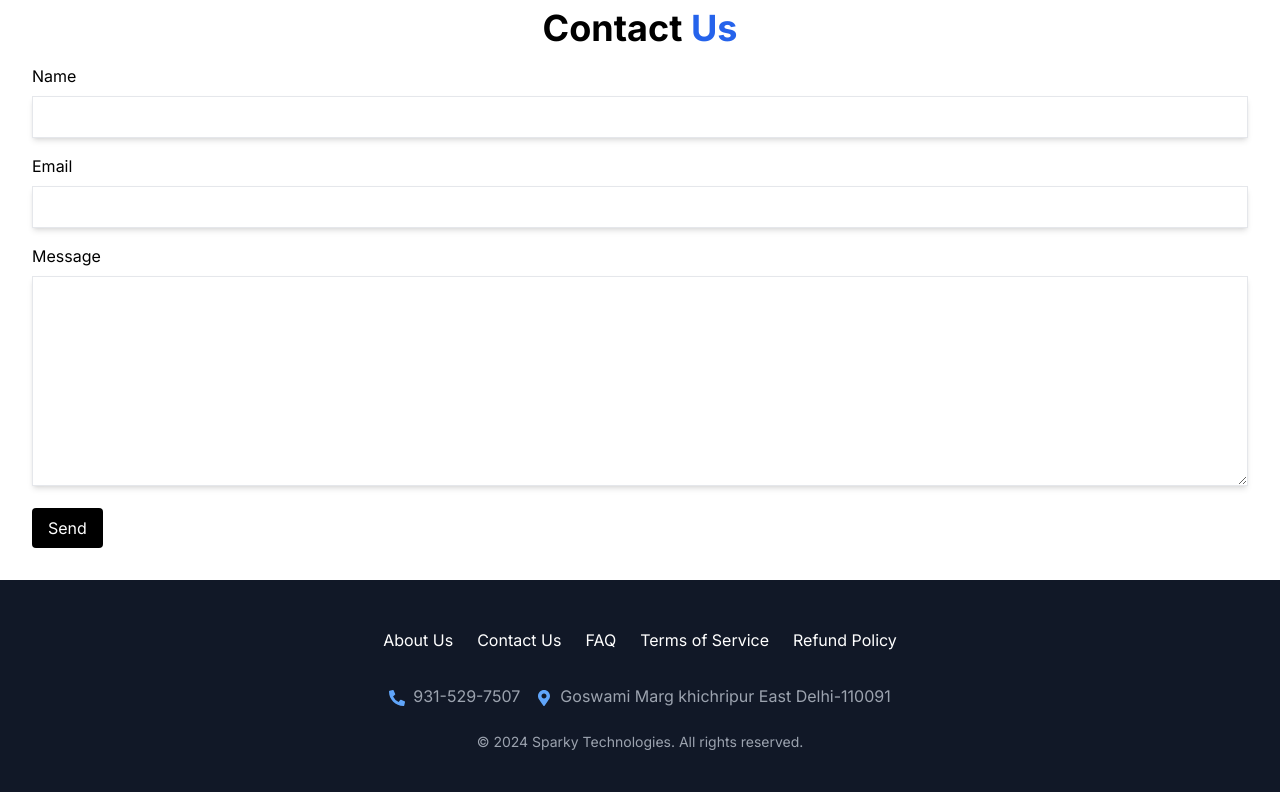
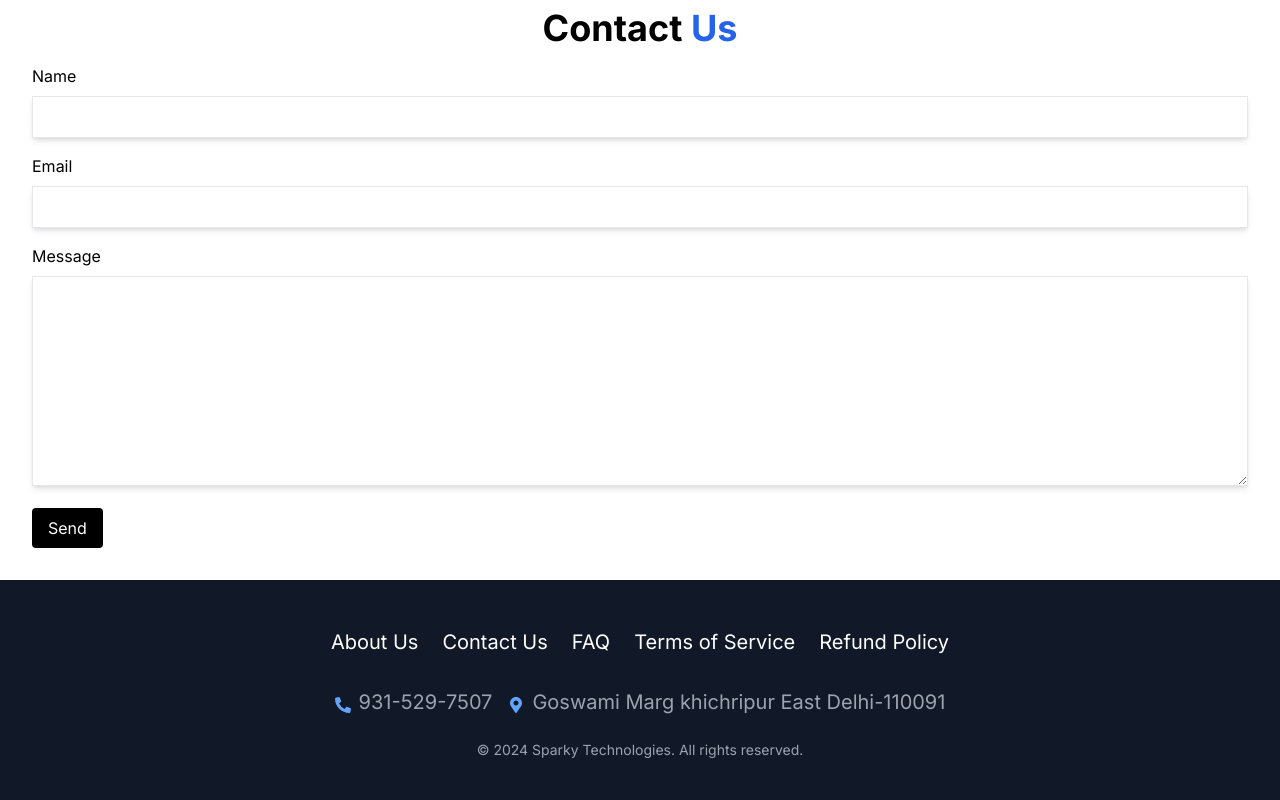
Before and after one commit to kumarrohitdev/Sparkyedu, a Next.js app: page / in a window 1280 px wide. Shown: the part 2221-3021 px from the top of the page. Built offline with nearby package versions, Linux system fonts and the light colour scheme; no server answers.

Commit message:
changed footer

```diff
--- a/app/Components/Footer.jsx
+++ b/app/Components/Footer.jsx
@@ -8,21 +8,21 @@ export default function Footer() {
     return (
         <footer className="flex flex-col justify-center items-center bg-gray-900 text-white py-10">
             <div className="flex flex-wrap justify-center items-center mb-6">
-                <Link href="/#About" className="mx-3 my-2 hover:text-blue-400 transition duration-300">About Us</Link>
-                <Link href="/#Contact" className="mx-3 my-2 hover:text-blue-400 transition duration-300">Contact Us</Link>
-                <Link href="/faq" className="mx-3 my-2 hover:text-blue-400 transition duration-300">FAQ</Link>
-                <Link href="/terms" className="mx-3 my-2 hover:text-blue-400 transition duration-300">Terms of Service</Link>
-                <Link href="/refund-policy" className="mx-3 my-2 hover:text-blue-400 transition duration-300">Refund Policy</Link>
+                <Link href="/#About" className="mx-3 my-2 hover:text-blue-400 transition duration-300 lg:text-xl md:text-sm text-xs">About Us</Link>
+                <Link href="/#Contact" className="mx-3 my-2 hover:text-blue-400 transition duration-300 lg:text-xl md:text-sm text-xs">Contact Us</Link>
+                <Link href="/faq" className="mx-3 my-2 hover:text-blue-400 transition duration-300 lg:text-xl md:text-sm text-xs">FAQ</Link>
+                <Link href="/terms" className="mx-3 my-2 hover:text-blue-400 transition duration-300 lg:text-xl md:text-sm text-xs">Terms of Service</Link>
+                <Link href="/refund-policy" className="mx-3 my-2 hover:text-blue-400 transition duration-300 lg:text-xl md:text-sm text-xs">Refund Policy</Link>
                 {/* Add links to other pages such as Privacy Policy, etc. */}
             </div>
             <div className="flex justify-center items-center mb-6">
                 <div className="mr-4">
                     <FaPhoneAlt className="inline-block mr-2 text-blue-400" />
-                    <Link href="tel:1234567890" className="text-gray-400 hover:text-blue-400 transition duration-300">931-529-7507</Link>
+                    <Link href="tel:1234567890" className="text-gray-400 hover:text-blue-400 transition duration-300 lg:text-xl md:text-sm text-xs">931-529-7507</Link>
                 </div>
                 <div>
                     <FaMapMarkerAlt className="inline-block mr-2 text-blue-400" />
-                    <span className="text-gray-400">Goswami Marg khichripur East Delhi-110091</span>
+                    <span className="text-gray-400 lg:text-xl md:text-sm text-xs">Goswami Marg khichripur East Delhi-110091</span>
                 </div>
             </div>
             <p className="text-sm text-gray-400">
```
